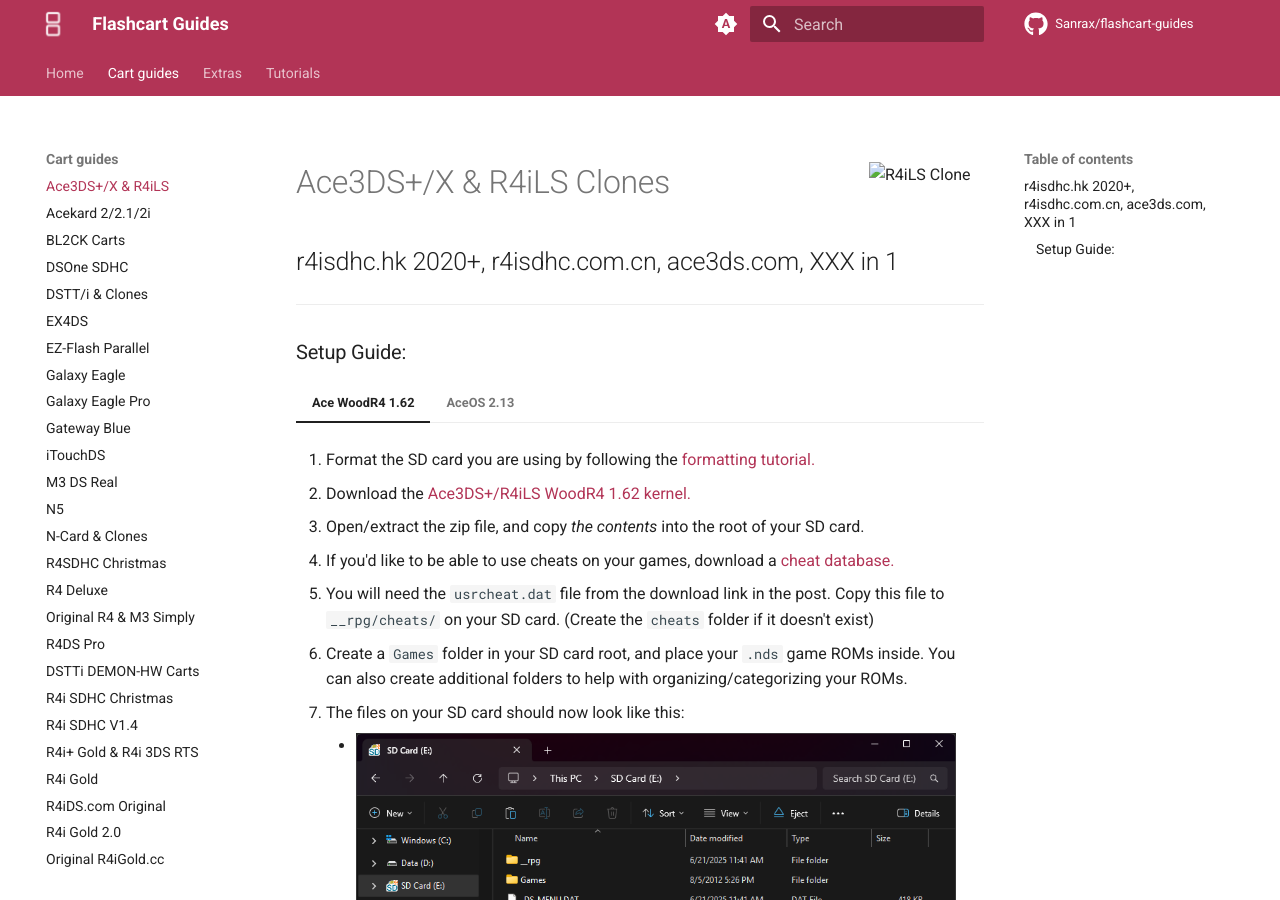
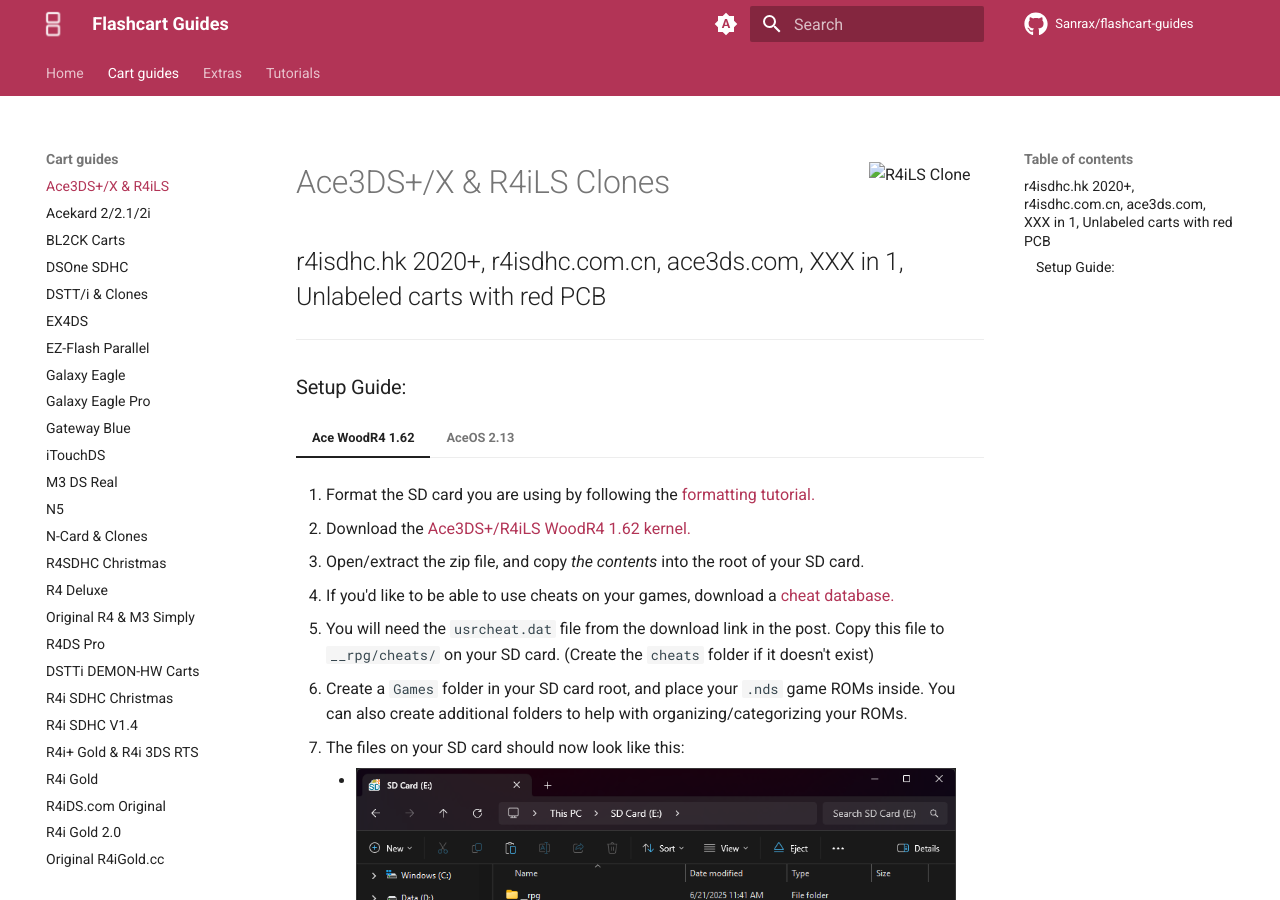
Before and after one commit to Sanrax/flashcart-guides, an MkDocs documentation site: the page built from docs/cart-guides/ace3ds_r4ils.md, in a window 1280 px wide and 900 px high. Built offline with MkDocs 1.6.1 and Material for MkDocs 9.7.7, drawn with Linux system fonts in a browser that asks for light colours; comment, search, counter and statistics services are not loaded.

Commit message:
Update R4iLS Clones section with additional details
Added information about unlabeled carts with red PCB.

```diff
--- a/docs/cart-guides/ace3ds_r4ils.md
+++ b/docs/cart-guides/ace3ds_r4ils.md
@@ -4,7 +4,7 @@
 
 ![R4iLS Clone](../images/r4ils.png){ align=right width="115"}
 # Ace3DS+/X & R4iLS Clones
-## r4isdhc.hk 2020+, r4isdhc.com.cn, ace3ds.com, XXX in 1
+## r4isdhc.hk 2020+, r4isdhc.com.cn, ace3ds.com, XXX in 1, Unlabeled carts with red PCB
 
 ---
 
```
